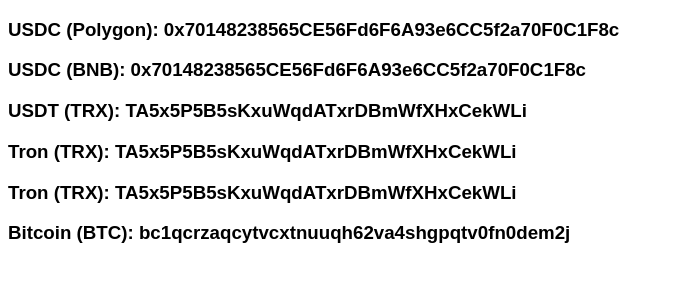
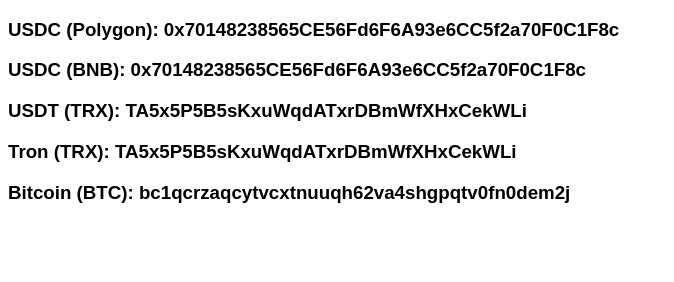
Before and after one commit to paymicro/paymicro.github.io, a plain HTML site: page index.html in a window 1280 px wide. Shown: the whole page, without its empty margins (0-674 px from the left). Drawn offline with Linux system fonts and the light colour scheme.

Commit message:
Update index.html

```diff
--- a/index.html
+++ b/index.html
@@ -14,7 +14,6 @@
         <p><b>USDC (BNB):     </b>0x70148238565CE56Fd6F6A93e6CC5f2a70F0C1F8c</p>
         <p><b>USDT (TRX):     </b>TA5x5P5B5sKxuWqdATxrDBmWfXHxCekWLi</p>
         <p><b>Tron (TRX):     </b>TA5x5P5B5sKxuWqdATxrDBmWfXHxCekWLi</p>
-        <p><b>Tron (TRX):     </b>TA5x5P5B5sKxuWqdATxrDBmWfXHxCekWLi</p>
         <p><b>Bitcoin (BTC):  </b>bc1qcrzaqcytvcxtnuuqh62va4shgpqtv0fn0dem2j</p>
       </h3>
   </body>
```
